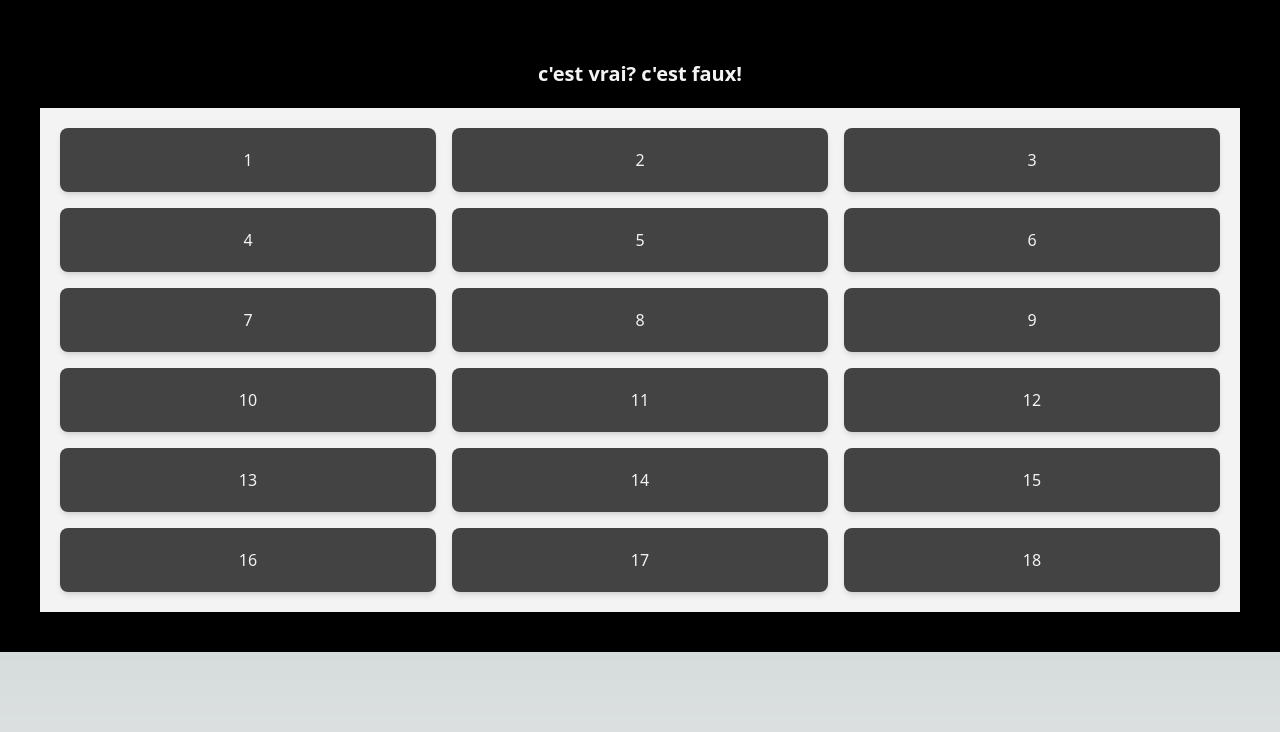
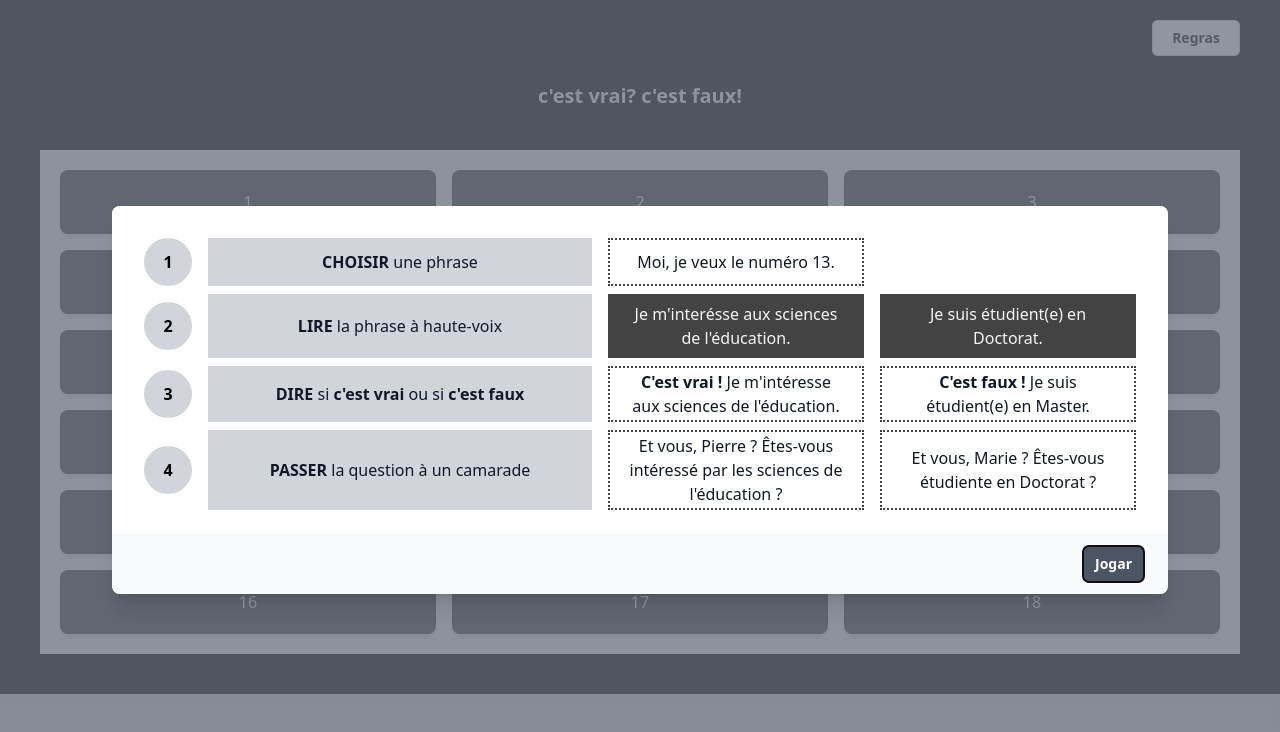
Before and after one commit to Bigodrigo/VerdadeiroFalso, a Next.js app: page / in a window 1280 px wide. Shown: the top 732 px of the page. Built offline with nearby package versions, Linux system fonts and the light colour scheme.

Commit message:
Adição das regras do jogo!

```diff
--- a/package.json
+++ b/package.json
@@ -9,6 +9,7 @@
     "lint": "next lint"
   },
   "dependencies": {
+    "@headlessui/react": "^1.7.14",
     "@types/node": "18.16.1",
     "@types/react": "18.2.0",
     "@types/react-dom": "18.2.1",
--- a/src/app/page.jsx
+++ b/src/app/page.jsx
@@ -1,8 +1,10 @@
 'use client'
 import options from '../components/options.json'
+import Regras from "../components/Regras"
 import React, { useState } from "react";
 
 export default function Home() {
+  const [open, setOpen] = useState(true)
   const [ show1, setShow1 ] = useState(false);
   const [ show2, setShow2 ] = useState(false);
   const [ show3, setShow3 ] = useState(false);
@@ -23,8 +25,20 @@ export default function Home() {
   const [ show18, setShow18 ] = useState(false);
 
   return (
-    <main className="items-center justify-between p-10 bg-black">
-      <h1 className='text-center text-xl text-creme p-5 font-bold'>c&apos;est vrai? c&apos;est faux!</h1>
+    <main className="items-center justify-between p-5 bg-black">
+        <div className='inline-flex w-full'>
+            <div className='w-full'> </div>
+            <button
+                type="button"
+                className="self-end rounded-md bg-white mx-5 px-5 py-2 text-sm font-semibold text-gray-900 shadow-sm ring-1 ring-inset ring-gray-300 hover:bg-gray-50"
+                onClick={() => setOpen(true)}
+            >
+                Regras
+            </button>
+        </div>
+        <h1 className='text-center text-xl text-creme p-5 font-bold w-full'>c&apos;est vrai? c&apos;est faux!</h1>
+        <Regras open={open} setOpen={setOpen} />
+        <div className="items-center justify-between p-5 bg-black">
             <div className="grid grid-cols-2 md:grid-cols-3 gap-4 p-5 bg-creme">
                 <button key={1} onClick={()=>{setShow1(!show1)}} className="flex-1 p-5 shadow-md rounded-lg bg-cinza text-creme">
                     {show1 ? options[0].mensagem : 1}
@@ -81,6 +95,7 @@ export default function Home() {
                     {show18 ? options[17].mensagem : 18}
                 </button>
             </div>
+        </div>
     </main>
   )
 }
--- /dev/null
+++ b/src/components/Regras.jsx
@@ -0,0 +1,113 @@
+import { Fragment, useRef, useState } from 'react'
+import { Dialog, Transition } from '@headlessui/react'
+
+
+const Regras = ({open, setOpen}) => {
+
+
+    const cancelButtonRef = useRef(null)
+
+    return (
+      <Transition.Root show={open} as={Fragment}>
+        <Dialog as="div" className="relative z-10" initialFocus={cancelButtonRef} onClose={setOpen}>
+          <Transition.Child
+            as={Fragment}
+            enter="ease-out duration-300"
+            enterFrom="opacity-0"
+            enterTo="opacity-100"
+            leave="ease-in duration-200"
+            leaveFrom="opacity-100"
+            leaveTo="opacity-0"
+          >
+            <div className="fixed inset-0 bg-gray-500 bg-opacity-75 transition-opacity" />
+          </Transition.Child>
+
+          <div className="fixed inset-0 z-10 overflow-y-auto">
+            <div className="flex min-h-full items-end justify-center p-4 text-center sm:items-center sm:p-0">
+              <Transition.Child
+                as={Fragment}
+                enter="ease-out duration-300"
+                enterFrom="opacity-0 translate-y-4 sm:translate-y-0 sm:scale-95"
+                enterTo="opacity-100 translate-y-0 sm:scale-100"
+                leave="ease-in duration-200"
+                leaveFrom="opacity-100 translate-y-0 sm:scale-100"
+                leaveTo="opacity-0 translate-y-4 sm:translate-y-0 sm:scale-95"
+              >
+                <Dialog.Panel className="relative transform overflow-hidden rounded-lg bg-white text-left shadow-xl transition-all">
+                  <div className="bg-white px-4 pb-4 pt-5 sm:p-6 sm:pb-4">
+                    <div className="sm:flex sm:items-star my-2 items-center justify-center">
+                        <div className="mx-2 flex h-12 w-12 flex-shrink-0 items-center justify-center rounded-full bg-gray-300 font-bold text-center">
+                            1
+                        </div>
+                        <div className="text-md text-gray-900 mx-2 divx-4 flex h-12 w-96 items-center justify-center bg-gray-300 text-center">
+                            <p><span className='font-bold'>CHOISIR </span> une phrase</p>
+                        </div>
+                        <p className="text-md text-gray-900 mx-2 px-4 flex h-12 w-64 items-center justify-center border-dotted border-2 border-cinza text-center">
+                            Moi, je veux le numéro 13.
+                        </p>
+                        <p className="text-md text-gray-900 mx-2 px-4 flex h-12 w-64 items-center justify-center bg-white text-center">
+
+                        </p>
+                    </div>
+                    <div className="sm:flex sm:items-star my-2 items-center justify-center">
+                        <div className="mx-2 flex h-12 w-12 flex-shrink-0 items-center justify-center rounded-full bg-gray-300 font-bold text-center">
+                            2
+                        </div>
+                        <div className="text-md text-gray-900 mx-2 px-4 flex h-16 w-96 items-center justify-center bg-gray-300 text-center">
+                            <p><span className='font-bold'>LIRE</span> la phrase à haute-voix</p>
+                        </div>
+                        <p className="text-md text-gray-100 mx-2 px-4 flex h-16 w-64 items-center justify-center bg-cinza text-center">
+                            Je m'interésse aux sciences de l'éducation.
+                        </p>
+                        <p className="text-md text-gray-100 mx-2 px-4 flex h-16 w-64 items-center justify-center bg-cinza text-center">
+                            Je suis étudient(e) en Doctorat.
+                        </p>
+                    </div>
+                    <div className="sm:flex sm:items-star my-2 items-center justify-center">
+                        <div className="mx-2 flex h-12 w-12 flex-shrink-0 items-center justify-center rounded-full bg-gray-300 font-bold text-center">
+                            3
+                        </div>
+                        <div className="text-md text-gray-900 mx-2 divx-4 flex h-14 w-96 items-center justify-center bg-gray-300 text-center">
+                            <p><span className='font-bold'>DIRE</span> si <span className='font-bold'>c&apos;est vrai</span> ou si <span className='font-bold'>c&apos;est faux</span></p>
+                        </div>
+                        <div className="text-md text-gray-900 mx-2 px-4 flex h-14 w-64 items-center justify-center border-dotted border-2 border-cinza text-center">
+                            <p><span className='font-bold'>C&apos;est vrai ! </span> Je m'intéresse aux sciences de l'éducation.</p>
+                        </div>
+                        <div className="text-md text-gray-900 mx-2 px-4 flex h-14 w-64 items-center justify-center border-dotted border-2 border-cinza text-center">
+                            <p><span className='font-bold'>C&apos;est faux ! </span> Je suis étudient(e) en Master.</p>
+                        </div>
+                    </div>
+                    <div className="sm:flex sm:items-star my-2 items-center justify-center">
+                        <div className="mx-2 flex h-12 w-12 flex-shrink-0 items-center justify-center rounded-full bg-gray-300 font-bold text-center">
+                            4
+                        </div>
+                        <div className="text-md text-gray-900 mx-2 divx-4 flex h-20 w-96 items-center justify-center bg-gray-300 text-center">
+                            <p><span className='font-bold'>PASSER</span> la question à un camarade</p>
+                        </div>
+                        <div className="text-md text-gray-900 mx-2 px-4 flex h-20 w-64 items-center justify-center border-dotted border-2 border-cinza text-center">
+                            <p>Et vous, Pierre ? Êtes-vous intéressé par les sciences de l'éducation ?</p>
+                        </div>
+                        <div className="text-md text-gray-900 mx-2 px-4 flex h-20 w-64 items-center justify-center border-dotted border-2 border-cinza text-center">
+                            <p>Et vous, Marie ? Êtes-vous étudiente en Doctorat ?</p>
+                        </div>
+                    </div>
+                  </div>
+                  <div className="bg-gray-50 px-4 py-3 sm:flex sm:flex-row-reverse sm:px-6">
+                    <button
+                      type="button"
+                      className="inline-flex w-full justify-center rounded-md bg-gray-600 px-3 py-2 text-sm font-semibold text-white shadow-sm hover:bg-red-500 sm:ml-3 sm:w-auto"
+                      onClick={() => setOpen(false)}
+                    >
+                      Jogar
+                    </button>
+                  </div>
+                </Dialog.Panel>
+              </Transition.Child>
+            </div>
+          </div>
+        </Dialog>
+      </Transition.Root>
+    )
+  }
+
+export default Regras;
```
Also changed, not shown: 1 other file (tests, documents, lock files or other folders). Lines whose indentation alone changed are shown as unchanged.
